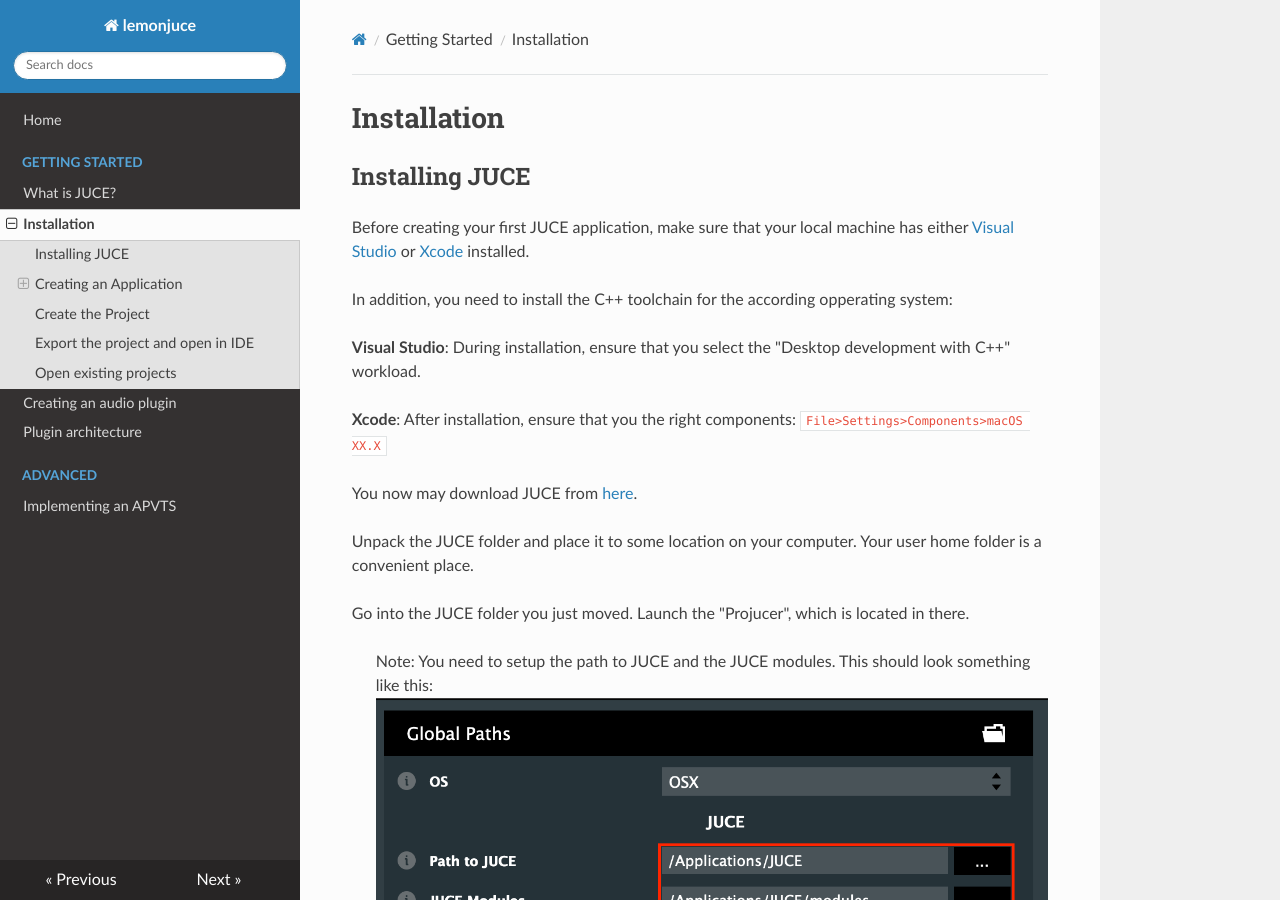
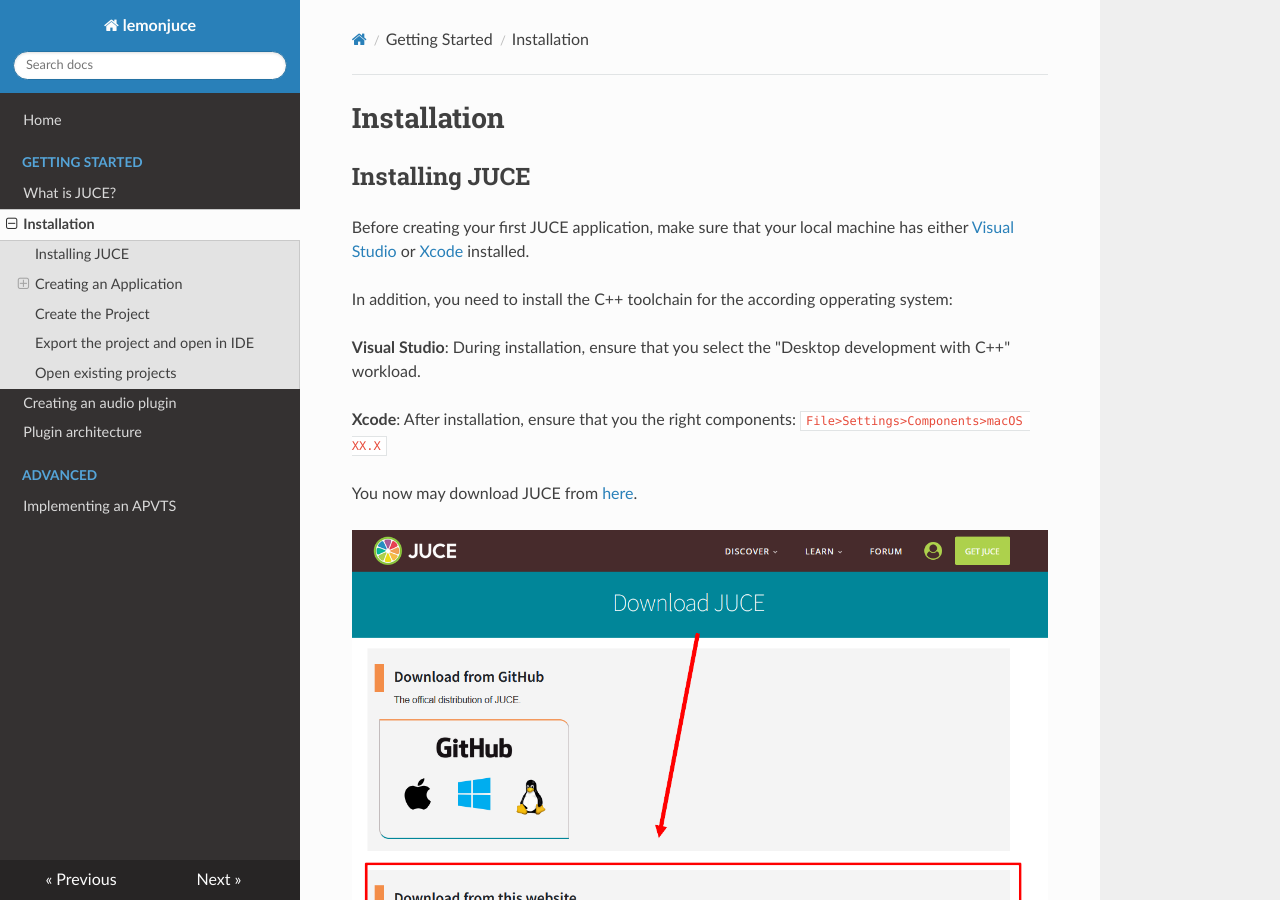
Before and after one commit to arcathrax/lemonjuce, an MkDocs documentation site: the page built from docs/getting_started/installation.md, in a window 1280 px wide and 900 px high. Built offline with MkDocs 1.6.1, drawn with Linux system fonts in a browser that asks for light colours; nearby versions of some CDN libraries.

Commit message:
feat: add picture for the download site to "installation"

```diff
--- a/docs/getting_started/installation.md
+++ b/docs/getting_started/installation.md
@@ -10,6 +10,8 @@
 **Xcode**: After installation, ensure that you the right components: `File>Settings>Components>macOS XX.X`
 
 You now may download JUCE from [here](https://juce.com/download/).
+
+![screenshot of the downloadsite on the JUCE website](images/installation/JUCE_downloadsite.png)
 
 
 Unpack the JUCE folder and place it to some location on your computer. Your user home folder is a convenient place.
```
Also changed, not shown: docs/getting_started/images/installation/JUCE_downloadsite.png (added).
